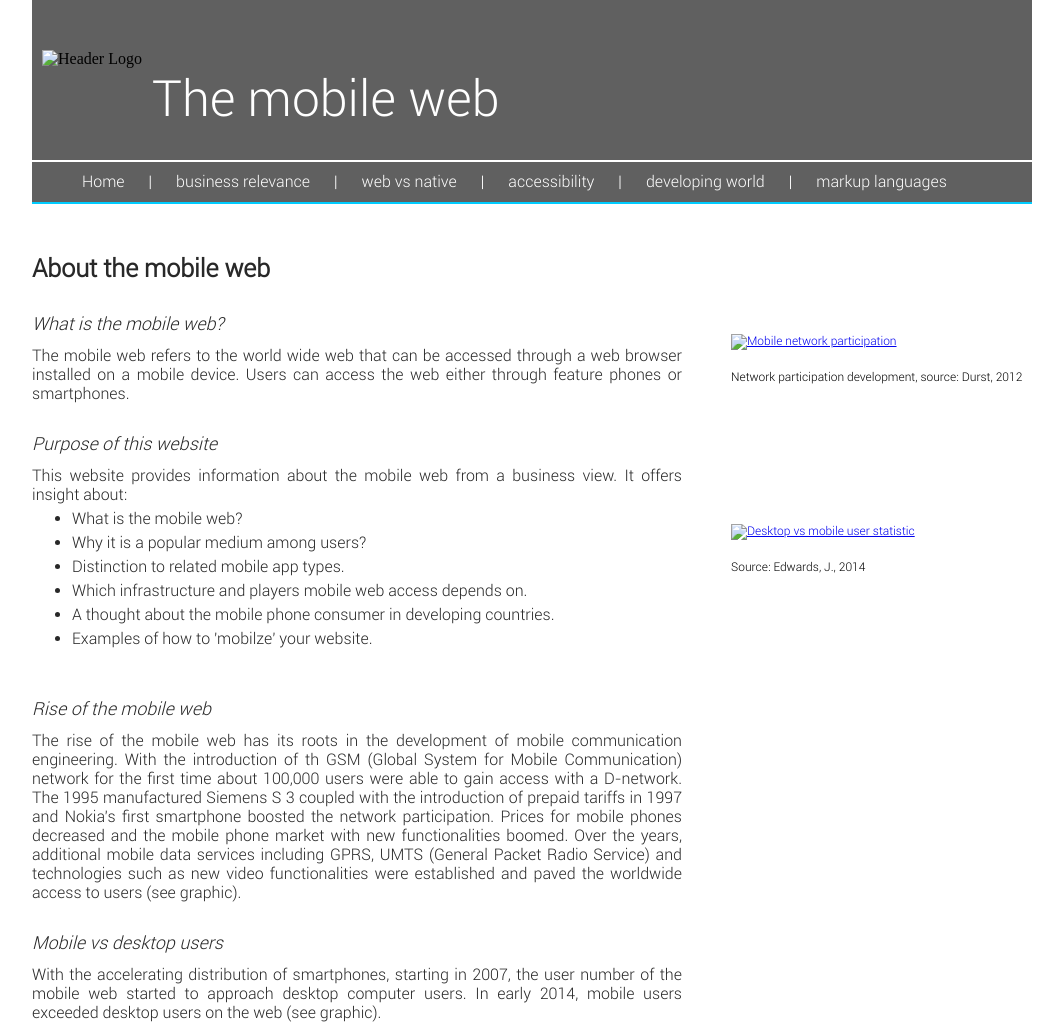
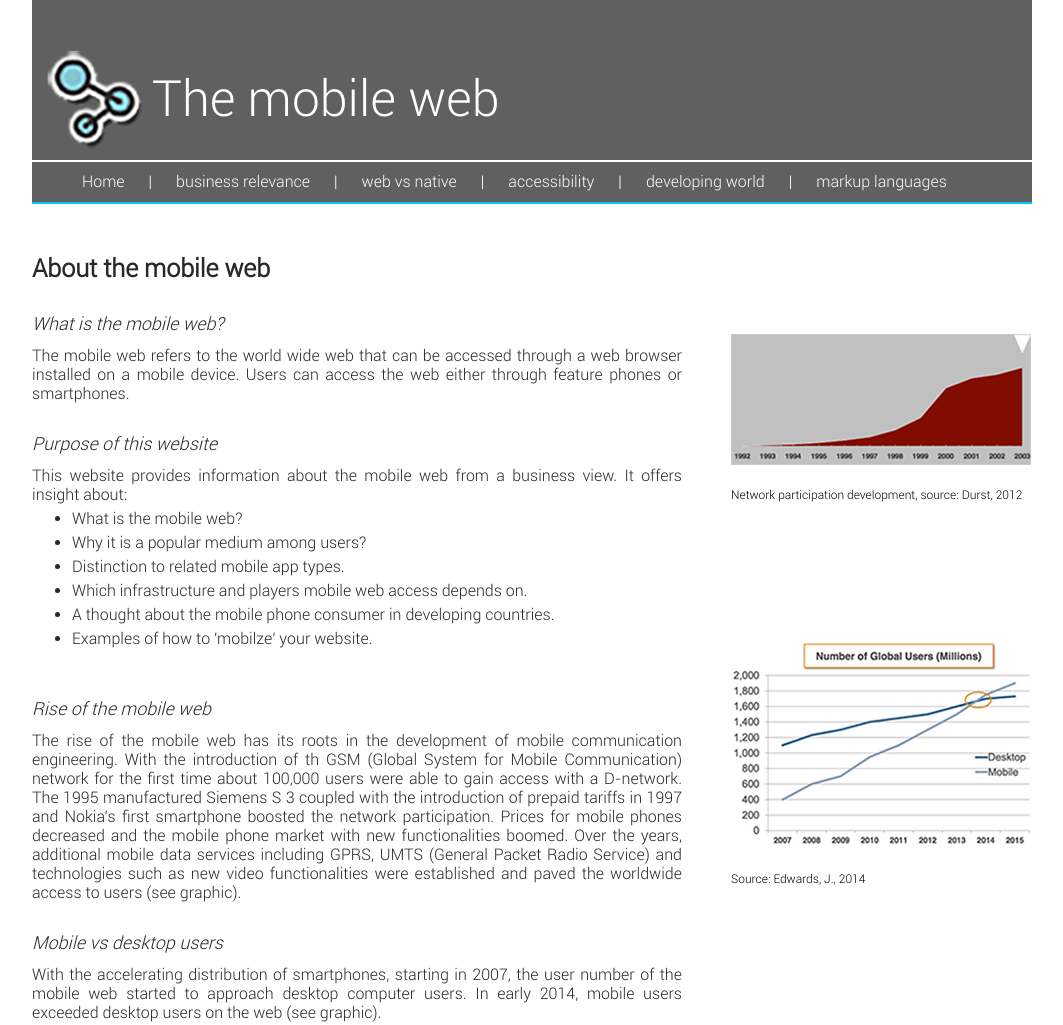
Before and after one commit to katbaniss/katbaniss.github.io, a plain HTML site: page index.html in a window 1280 px wide. Shown: the top 1025 px of the page, without its empty margins (108-1171 px from the left). Drawn offline with Linux system fonts and the light colour scheme; files whose address does not match are found by name.

Commit message:
Update index.html

```diff
--- a/index.html
+++ b/index.html
@@ -10,7 +10,7 @@
 <body>
 	<div class= "wrapper">
 		<div id="header">
-			<img id="headericon" src="images/headericon.png" alt="Header Logo">
+			<img id="headericon" src="headericon.png" alt="Header Logo">
 			<h4 id="headertitle" >The mobile web</h4>
 		</div>
 		<div id="seperation">
@@ -66,11 +66,11 @@
 <!--Here is the right part of the body-->
 		<div id="contentright">
 			<div class="gallerybox gallerymargin1 gallerymargin3">
-				<a href="images/NetworkparticipationBig.png"> <img src= "images/ParticipationNetworksmall.png" alt="Mobile network participation" width="300"></a>
+				<a href="images/NetworkparticipationBig.png"> <img src= "ParticipationNetworksmall.png" alt="Mobile network participation" width="300"></a>
 				<p>Network participation development, source: Durst, 2012</p>
 			</div>
 			<div class="gallerybox gallerymargin1">
-				<a href="http://www.businessinsider.com/mobile-web-vs-app-usage-statistics-2014-4"><img src= "images/desktopmobileusers.png" alt="Desktop vs mobile user statistic" width="302"></a>
+				<a href="http://www.businessinsider.com/mobile-web-vs-app-usage-statistics-2014-4"><img src= "desktopmobileusers.png" alt="Desktop vs mobile user statistic" width="302"></a>
 				<p>Source: Edwards, J., 2014</p>
 			</div>
 		</div>
```
